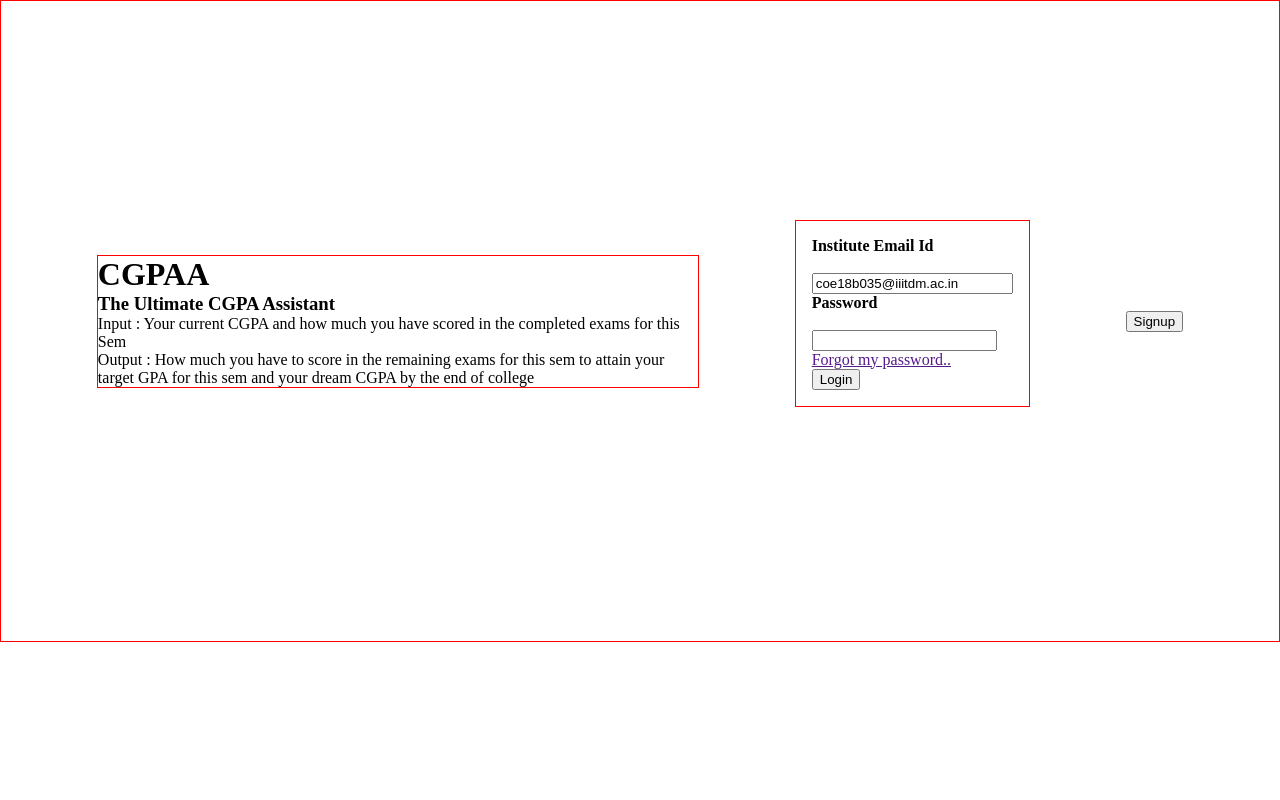
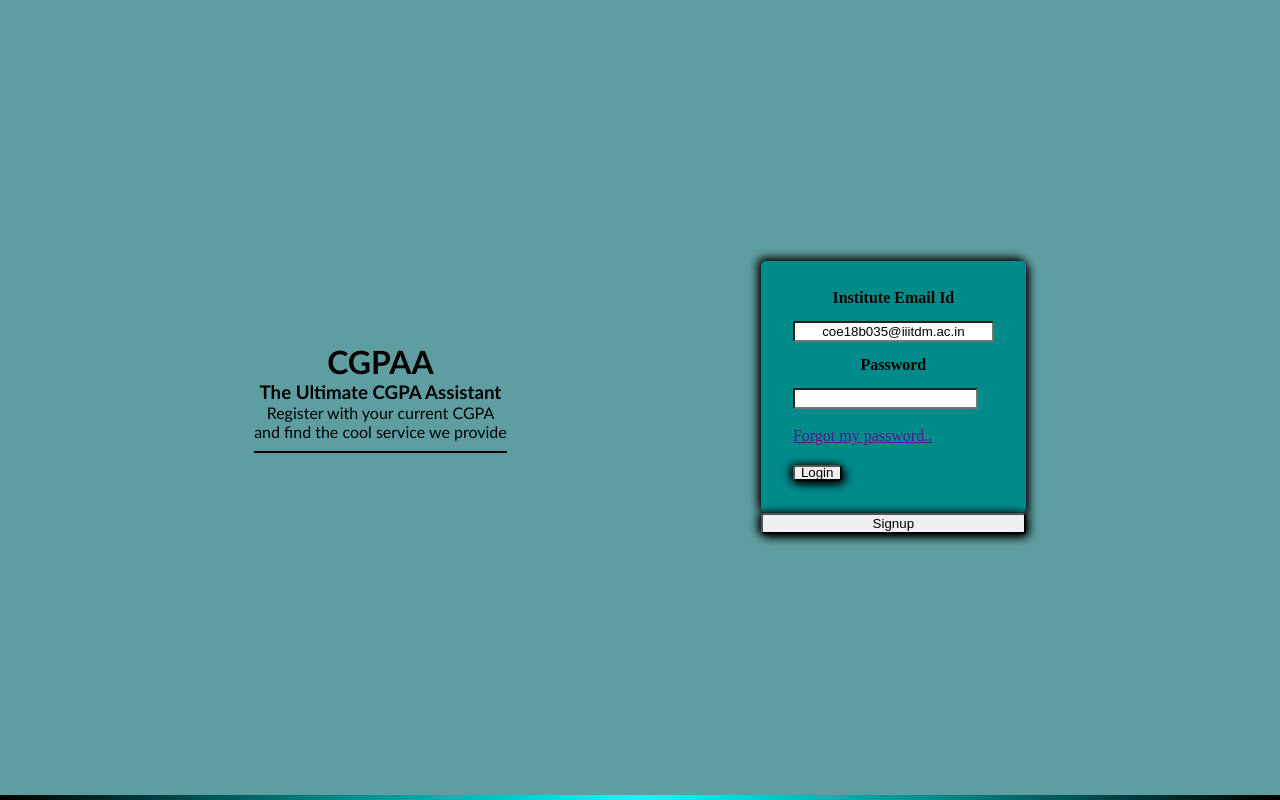
Before and after one commit to abuziyaadawajeeh/cgpaa, a PHP site: page / in a window 1280 px wide. Run offline with PHP 8.4, Linux system fonts and the light colour scheme.

Commit message:
indexpage styled

```diff
--- a/css/indexstyle.css
+++ b/css/indexstyle.css
@@ -1,22 +1,70 @@
 * {
   margin: 0;
 }
+
 .divisions {
+  background-color: cadetblue;
   display: flex;
   flex-wrap: wrap-reverse;
-  min-height: 80vh;
+  /* min-height: 80vh; */
   justify-content: space-evenly;
   align-items: center;
-  border: 1px solid red;
+
+  min-height: calc(100vh - 5px);
 }
+.forms {
+  display: flex;
+  flex-flow: column;
+  justify-content: center;
+  /* align-items: flex-end; */
+
+  min-height: calc(100vh - 5px);
+}
+
 .one {
-  border: 1px solid red;
-  display: inline;
+  font-family: "Trebuchet MS", "Lucida Sans Unicode", "Lucida Grande",
+    "Lucida Sans", Arial, sans-serif;
   max-width: 600px;
+  text-align: center;
+  display: flex;
+  flex-direction: column;
+  justify-content: center;
+  /* align-content: center; */
+  min-height: calc(100vh - 5px);
 }
+
 .signup,
 .login {
-  border: 1px solid red;
-  margin-bottom: 1rem;
-  padding: 1rem;
+  /* border: 1px solid rgb(3, 217, 255); */
+  /* margin-bottom: 1rem; */
+  padding: 2rem;
+  background-color: darkcyan;
+  border-radius: 5px;
+  box-shadow: 3px 3px 10px black, -3px -3px 10px black;
 }
+.signup > *,
+.login > * {
+  text-align: center;
+  line-height: 10px;
+}
+input {
+  border-radius: 2px;
+}
+br {
+  display: block;
+  margin-bottom: 2px;
+  font-size: 2px;
+}
+button {
+  border-radius: 3px;
+  box-shadow: 3px 3px 10px black, -3px 0px 10px black;
+}
+#mydiv {
+  height: 5px;
+  background-image: linear-gradient(to right, black, rgb(0, 255, 255), black);
+}
+.bottomline {
+  height: 2px;
+  background-color: black;
+  margin-top: 10px;
+}
--- a/index.html
+++ b/index.html
@@ -18,14 +18,13 @@
         </div>
         <div>
           <p style="display: inline;" class="appinfo">
-            Input : Your current CGPA and how much you have scored in the
-            completed exams for this Sem <br />
-            Output : How much you have to score in the remaining exams for this
-            sem to attain your target GPA for this sem and your dream CGPA by
-            the end of college
+            Register with your current CGPA <br />
+            and find the cool service we provide
           </p>
         </div>
+        <div class="bottomline"></div>
       </div>
+      <div class="forms">
         <form class="login" action="php/login.php" method="POST">
           <h4 class="labels">Institute Email Id</h4>
           <br />
@@ -38,11 +37,16 @@
             size="22"
             required
             name="email"
-        /><br />
+          /><br /><br />
           <h4 class="labels">Password</h4>
           <br />
-        <input type="password" name="password" maxlength="20" required /><br />
-        <a href="" class="links">Forgot my password..</a><br />
+          <input
+            type="password"
+            name="password"
+            maxlength="20"
+            required
+          /><br /><br />
+          <a href="" class="links">Forgot my password..</a><br /><br />
           <button type="submit" value="set" name="mybutton" class="buttons">
             Login
           </button>
@@ -66,7 +70,7 @@
             pattern="((coe18b)|(ced18i))([0-9]{3})(@iiitdm.ac.in)"
             title="your IIITDM mail id in lowercase"
             value="coe18b035@iiitdm.ac.in"
-        /><br />
+          /><br /><br />
           <h4 class="labels">Username</h4>
           <br />
           <input
@@ -75,7 +79,7 @@
             maxlength="20"
             name="username"
             placeholder="wajeeh"
-        /><br />
+          /><br /><br />
           <h4 class="labels">Current CGPA</h4>
           <br />
           <input
@@ -85,7 +89,7 @@
             pattern="^(([0-9]).([0-9]{2}))|(10.00)"
             placeholder="8.55"
             title="Ex: 8.72 or 10.00"
-        /><br />
+          /><br /><br />
           <h4 class="labels">Password</h4>
           <br />
           <input
@@ -95,7 +99,7 @@
             maxlength="20"
             required
             class="labels"
-        /><br />
+          /><br /><br />
           <h4 class="labels">Confirm Password</h4>
           <br />
           <input
@@ -105,11 +109,13 @@
             id="password1"
             class="labels"
             maxlength="20"
-        /><br />
+          /><br /><br />
           <button type="submit" class="buttons">Signup</button>
         </form>
         <button class="link2" style="display: none;">Login</button>
       </div>
+    </div>
+    <div id="mydiv"></div>
 
     <script src="jquery-3.5.0.js"></script>
     <script src="index.js"></script>
--- a/index.js
+++ b/index.js
@@ -29,6 +29,6 @@ $(document).ready(function () {
     pwd = $("#password").val();
     pwd1 = $("#password1").val();
     if (pwd != pwd1) $("#password1").css("border", "2px solid red");
-    else $("#password1").css("border", "2px solid green");
+    else $("#password1").css("border", "4px solid green");
   }
 });
```
Lines whose indentation alone changed are shown as unchanged.
